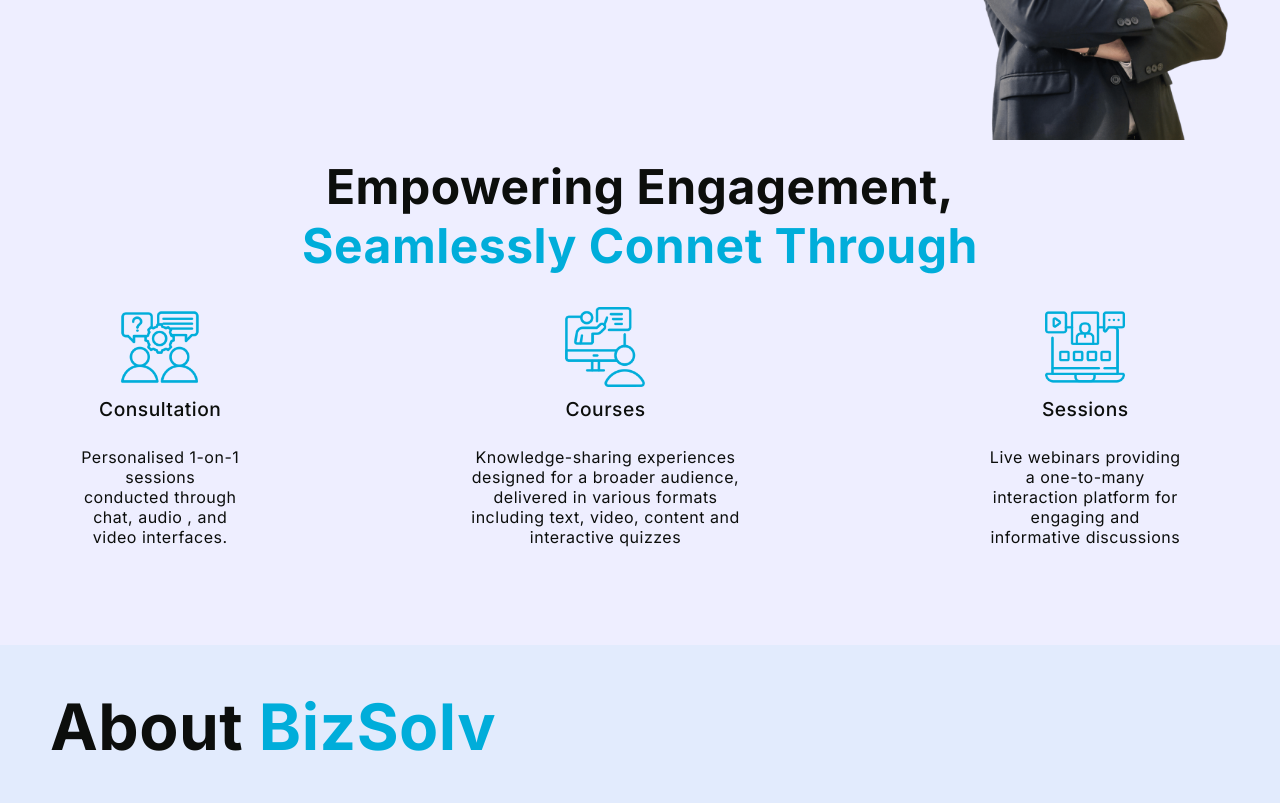
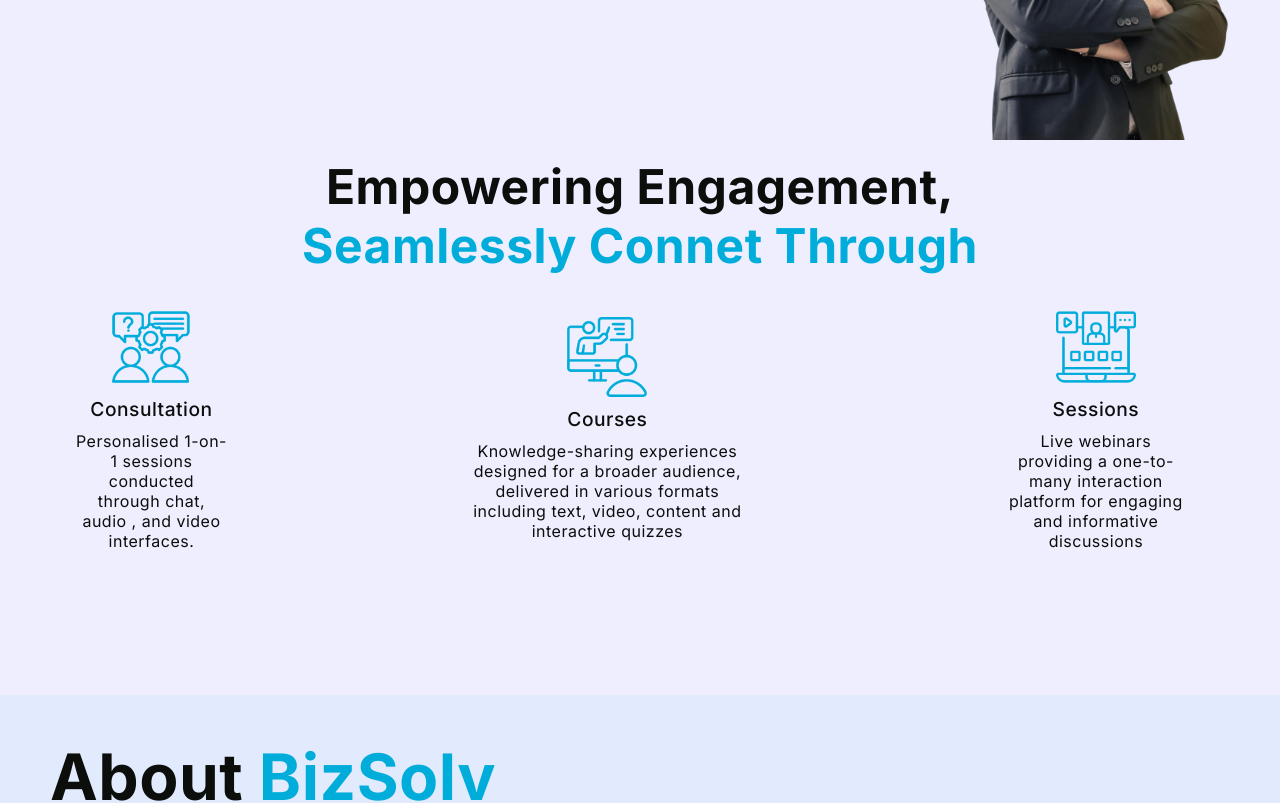
Before and after one commit to JaifDev/bizsolv-landing, a React (Vite) app: page / in a window 1280 px wide. Shown: the part 660-1463 px from the top of the page. Built offline with nearby package versions, Linux system fonts and the light colour scheme.

Commit message:
Some changes

```diff
--- a/src/pages/Home/Home.jsx
+++ b/src/pages/Home/Home.jsx
@@ -64,28 +64,28 @@
         <div className="highlights-container">
           <div className="highlight">
             <img src={consultationIcon} alt="" />
-            <span>Consultation</span>
-            <p>
+            <span className="title">Consultation</span>
+            <span>
               Personalised 1-on-1 sessions conducted through chat, audio , and
               video interfaces.
-            </p>
+            </span>
           </div>
           <div className="highlight">
             <img src={choursesIcon} alt="" />
-            <span>Courses</span>
-            <p>
+            <span className="title">Courses</span>
+            <span>
               Knowledge-sharing experiences designed for a broader audience,
               delivered in various formats including text, video, content and
               interactive quizzes
-            </p>
+            </span>
           </div>
           <div className="highlight">
             <img src={sessionsIcon} alt="" />
-            <span>Sessions</span>
-            <p>
+            <span className="title">Sessions</span>
+            <span>
               Live webinars providing a one-to-many interaction platform for
               engaging and informative discussions
-            </p>
+            </span>
           </div>
         </div>
       </div>
--- a/src/pages/Home/Home.scss
+++ b/src/pages/Home/Home.scss
@@ -123,7 +123,6 @@
     }
 
     p {
-      letter-spacing: 1.5px;
       font-size: 1.2rem;
       max-width: 90vw;
 
@@ -399,9 +398,10 @@
     height: 65vh;
     overflow: hidden;
     position: relative;
+    padding-bottom: 50px;
 
     @include mobile {
-      height: 100vh;
+      height: auto;
     }
 
     h1 {
@@ -417,6 +417,7 @@
       display: flex;
       align-items: center;
       justify-content: space-evenly;
+      gap: 35px;
 
       @include mobile {
         flex-direction: column;
@@ -431,11 +432,11 @@
           width: 80px;
           height: 80px;
         }
-        span {
+        span.title {
           font-weight: 500;
           font-size: 1.2rem;
         }
-        p {
+        span {
           max-width: 50%;
           text-align: center;
           @include mobile {
```
